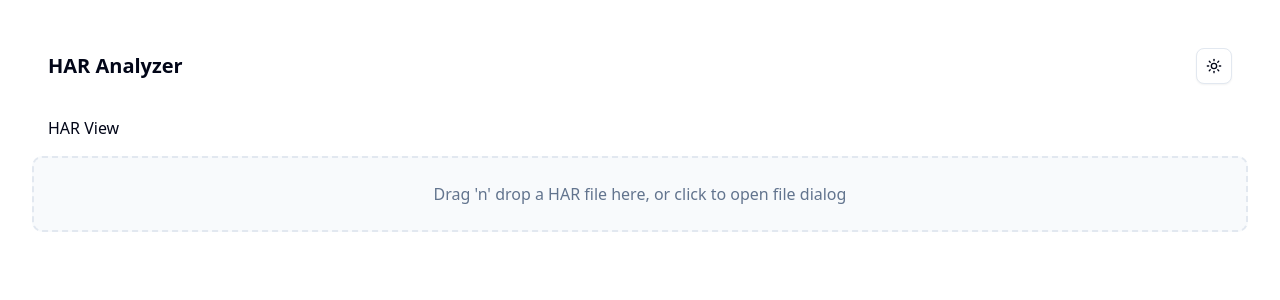
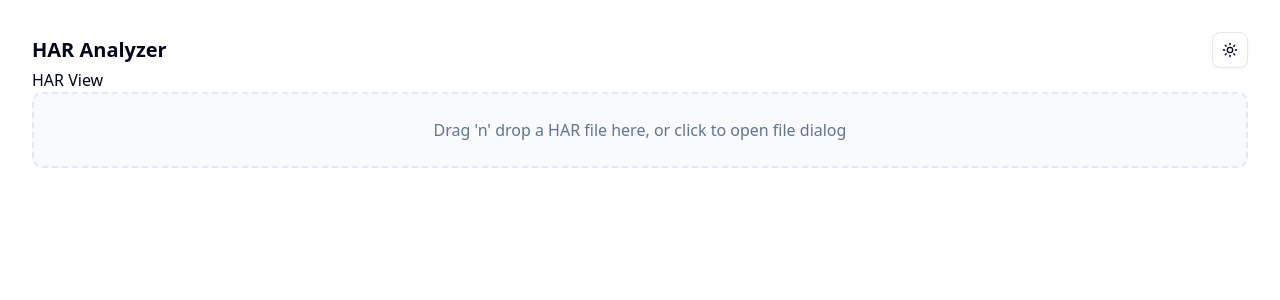
Before and after one commit to thameera/har, a Next.js app: page / in a window 1280 px wide. Shown: the top 300 px of the page. Built offline with nearby package versions, Linux system fonts and the light colour scheme.

Commit message:
Revert changes related to collapsible right panel

```diff
--- a/src/components/har/har-container.tsx
+++ b/src/components/har/har-container.tsx
@@ -4,12 +4,12 @@ import { HarProvider } from "./har-provider";
 
 export default function HarContainer() {
   return (
-    <div className="h-screen flex flex-col">
-      <div className="flex items-center justify-between p-4">
+    <div>
+      <div className="flex items-center justify-between">
         <h1 className="text-xl font-bold">HAR Analyzer</h1>
         <ModeToggle />
       </div>
-      <div className="flex-1">
+      <div>
         <HarProvider>
           <HarView />
         </HarProvider>
--- a/src/components/har/har-view.tsx
+++ b/src/components/har/har-view.tsx
@@ -1,39 +1,22 @@
 import { useState } from "react";
 import { FileUploader } from "./file-uploader";
-import { Button } from "@/components/ui/button";
 import { useHar } from "./har-provider";
 
 export default function HarView() {
-  const [minimized, setMinimized] = useState(false);
   const { harData } = useHar();
 
   return (
-    <div className="flex flex-col h-full">
-      <h2 className="p-4">HAR View</h2>
-      <div className="flex-1 h-full">
+    <div>
+      <h2>HAR View</h2>
       {!harData ? (
-          <div className="h-full">
+        <div>
           <FileUploader />
         </div>
       ) : (
-          <div className="h-full">
-            <div className="flex h-full">
-              {/* Left column: always visible */}
-              <div className="flex-1 p-4 bg-blue-100">left</div>
-              {/* Right column: toggles width */}
-              <div
-                className={`flex flex-col items-center transition-all duration-300 overflow-hidden
-                ${minimized ? "w-12" : "w-64"} bg-green-100`}
-              >
-                <Button onClick={() => setMinimized(!minimized)}>
-                  {minimized ? "<" : ">"}
-                </Button>
-                {minimized ? "Minimized" : "Expanded"}
-              </div>
-            </div>
+        <div>
+          <p>HAR file loaded successfully!</p>
         </div>
       )}
     </div>
-    </div>
   );
 }
```
Lines whose indentation alone changed are shown as unchanged.
